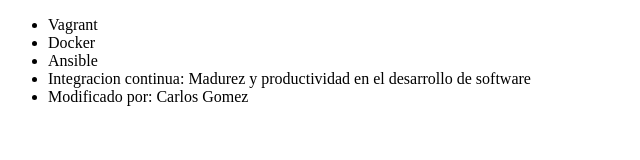
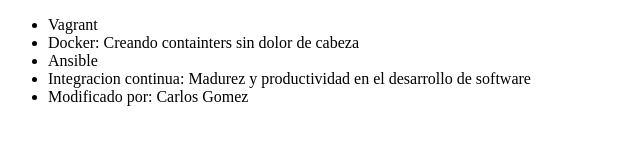
Before and after one commit to carlosagomezcruz/oracle-alura-curso-git-github, a plain HTML site: page index.html in a window 1280 px wide. Shown: the whole page, without its empty margins (0-640 px from the left). Drawn offline with Linux system fonts and the light colour scheme.

Commit message:
Se corrige nombre de curso en lista

```diff
--- a/index.html
+++ b/index.html
@@ -7,7 +7,7 @@
 <body>
      <ul>
          <li> Vagrant </li>
-         <li> Docker </li>
+         <li> Docker: Creando containters sin dolor de cabeza </li>
          <li> Ansible </li>
          <li> Integracion continua: Madurez y productividad en el desarrollo de software </li>
          <li> Modificado por: Carlos Gomez </li>
```
